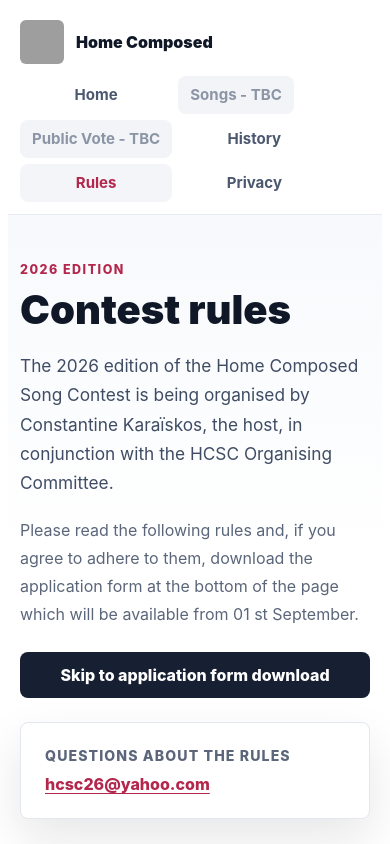
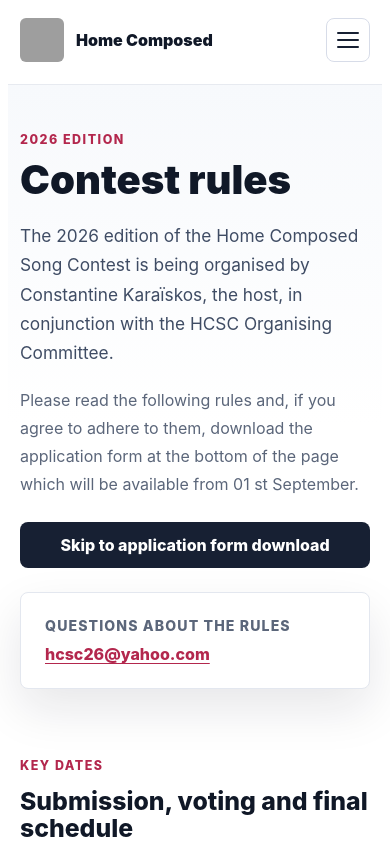
Before and after one commit to Harveyj7/home-composed, an Angular app: page /rules in a window 390 px wide. Shown: the top 844 px of the page. Built offline with nearby package versions, Linux system fonts and the light colour scheme; grey boxes are pictures that could not be loaded.

Commit message:
burger menu

```diff
--- a/src/app/components/home/home.html
+++ b/src/app/components/home/home.html
@@ -21,7 +21,21 @@
         <img src="/assets/hclogo.jpg" alt="Home Composed Song Contest logo" />
       </div>
 
-      <aside class="hero__panel" aria-label="Contest highlights">
+      <article class="feature-copy feature-copy--hero feature-copy--flashing">
+        <p class="eyebrow">Latest update</p>
+        <h2>Submission period has arrived!</h2>
+        <p>
+          Please go to Rules section of the website and get your application forms and songs to us before end of the month! Good Luck! x
+        </p>
+        <a class="button button--primary feature-copy__action" routerLink="/rules">
+          View rules and download the application form
+        </a>
+      </article>
+    </div>
+  </div>
+
+  <section class="content-grid" aria-label="Contest information">
+    <aside class="hero__panel hero__panel--content" aria-label="Contest highlights">
       <div>
         <span class="metric">TBC</span>
         <span class="label">competing countries</span>
@@ -35,20 +49,6 @@
         <span class="label">original songs</span>
       </div>
     </aside>
-    </div>
-  </div>
-
-  <section class="content-grid" aria-label="Contest information">
-    <article class="feature-copy feature-copy--flashing">
-      <p class="eyebrow">Latest update</p>
-      <h2>Submission period has arrived!</h2>
-      <p>
-        Please go to Rules section of the website and get your application forms and songs to us before end of the month! Good Luck! x
-      </p>
-      <a class="button button--primary feature-copy__action" routerLink="/rules">
-        View rules and download the application form
-      </a>
-    </article>
 
     <article class="info-card">
       <h2>What is the Home Composed Song Contest?</h2>
--- a/src/app/components/home/home.scss
+++ b/src/app/components/home/home.scss
@@ -25,7 +25,7 @@
   width: min(1120px, calc(100% - 32px));
   min-height: clamp(520px, 72vh, 760px);
   margin: 0 auto;
-  padding: 88px 0 56px;
+  padding: 56px 0 40px;
 }
 
 .home-aside {
@@ -38,8 +38,9 @@
 
 .home-logo img {
   display: block;
-  width: 90%;
+  width: min(55%, 190px);
   height: auto;
+  margin: 0 auto;
 }
 
 .hero,
@@ -182,6 +183,11 @@ h2 {
   box-shadow: 0 24px 60px rgb(16 24 39 / 10%);
 }
 
+.hero__panel--content {
+  flex: 1 1 40%;
+  align-self: start;
+}
+
 .hero__panel div {
   display: flex;
   gap: 16px;
@@ -320,6 +326,20 @@ h2 {
   padding: clamp(28px, 5vw, 48px);
 }
 
+.feature-copy--hero {
+  flex: none;
+  padding: 24px;
+}
+
+.feature-copy--hero h2 {
+  margin-bottom: 12px;
+  font-size: clamp(1.45rem, 2vw, 1.85rem);
+}
+
+.feature-copy--hero p:not(.eyebrow) {
+  line-height: 1.6;
+}
+
 .feature-copy--flashing {
   animation: latest-update-flash 1.4s ease-in-out infinite alternate;
 }
@@ -421,16 +441,30 @@ h2 {
 }
 
 @media (max-width: 820px) {
+  .home-logo img {
+    margin-top: 20px;
+    width: min(35%, 190px);
+  }
+
   .row-flex {
     flex-direction: column;
     align-items: stretch;
     gap: 28px;
     min-height: auto;
-    padding-top: 56px;
+    padding-top: 24px;
   }
 
   .home-aside {
     flex-basis: auto;
+    order: -1;
+  }
+
+  .home-logo {
+    order: 2;
+  }
+
+  .feature-copy--hero {
+    order: 1;
   }
 
   .hero__panel {
@@ -459,6 +493,10 @@ h2 {
   .content-grid {
     flex-direction: column;
   }
+
+  .hero__panel--content {
+    align-self: stretch;
+  }
 }
 
 @media (max-width: 560px) {
@@ -475,7 +513,8 @@ h2 {
   }
 
   .row-flex {
-    padding-top: 42px;
+    gap: 22px;
+    padding-top: 16px;
   }
 
   h1 {
@@ -511,4 +550,9 @@ h2 {
   .info-card {
     padding: 22px;
   }
+
+  .feature-copy--hero p:not(.eyebrow) {
+    font-size: 0.94rem;
+    line-height: 1.5;
+  }
 }
--- a/src/app/components/nav/nav.html
+++ b/src/app/components/nav/nav.html
@@ -5,16 +5,49 @@
     routerLinkActive="active"
     [routerLinkActiveOptions]="{ exact: true }"
     aria-label="Home Composed Song Contest home"
+    (click)="closeMenu()"
   >
     <img class="site-nav__logo" src="/assets/hclogo.jpg" alt="" aria-hidden="true" />
     <span class="site-nav__title">Home Composed</span>
   </a>
 
-  <div class="site-nav__links">
-    <a routerLink="/" routerLinkActive="active" [routerLinkActiveOptions]="{ exact: true }">Home</a>
+  <button
+    class="site-nav__toggle"
+    [class.site-nav__toggle--open]="isMenuOpen()"
+    type="button"
+    aria-controls="primary-navigation-links"
+    [attr.aria-expanded]="isMenuOpen()"
+    [attr.aria-label]="isMenuOpen() ? 'Close navigation menu' : 'Open navigation menu'"
+    (click)="toggleMenu()"
+  >
+    <span class="site-nav__toggle-icon" aria-hidden="true">
+      <span></span>
+      <span></span>
+      <span></span>
+    </span>
+  </button>
+
+  <div
+    id="primary-navigation-links"
+    class="site-nav__links"
+    [class.site-nav__links--open]="isMenuOpen()"
+  >
+    <a
+      routerLink="/"
+      routerLinkActive="active"
+      [routerLinkActiveOptions]="{ exact: true }"
+      (click)="closeMenu()"
+    >
+      Home
+    </a>
     <div class="site-nav__dropdown">
 <!--      <a class="site-nav__dropdown-trigger" routerLink="/songs" routerLinkActive="active">-->
-      <a class="site-nav__link--tbc" routerLink="/songs" routerLinkActive="active">
+      <a
+        class="site-nav__link--tbc"
+        routerLink="/songs"
+        routerLinkActive="active"
+        (click)="closeMenu()"
+      >
         Songs - TBC
       </a>
 <!--      <div class="site-nav__dropdown-menu" aria-label="Song links">-->
@@ -23,9 +56,16 @@
 <!--        }-->
 <!--      </div>-->
     </div>
-    <a class="site-nav__link--tbc" routerLink="/public-vote" routerLinkActive="active">Public Vote - TBC</a>
-    <a routerLink="/history" routerLinkActive="active">History</a>
-    <a routerLink="/rules" routerLinkActive="active">Rules</a>
-    <a routerLink="/privacy-policy" routerLinkActive="active">Privacy</a>
+    <a
+      class="site-nav__link--tbc"
+      routerLink="/public-vote"
+      routerLinkActive="active"
+      (click)="closeMenu()"
+    >
+      Public Vote - TBC
+    </a>
+    <a routerLink="/history" routerLinkActive="active" (click)="closeMenu()">History</a>
+    <a routerLink="/rules" routerLinkActive="active" (click)="closeMenu()">Rules</a>
+    <a routerLink="/privacy-policy" routerLinkActive="active" (click)="closeMenu()">Privacy</a>
   </div>
 </nav>
--- a/src/app/components/nav/nav.scss
+++ b/src/app/components/nav/nav.scss
@@ -44,6 +44,10 @@
   font-size: 1rem;
   font-weight: 900;
   letter-spacing: 0;
+}
+
+.site-nav__toggle {
+  display: none;
 }
 
 .site-nav__links {
@@ -142,19 +146,132 @@
   background: #b3274d;
 }
 
-@media (max-width: 760px) {
+@media (max-width: 900px) {
   .site-nav {
     display: grid;
+    grid-template-columns: minmax(0, 1fr) auto;
     gap: 12px;
     min-height: auto;
-    padding: 12px 0;
+    padding: 10px 0;
+  }
+
+  .site-nav__toggle {
+    display: inline-flex;
+    align-items: center;
+    justify-content: center;
+    width: 44px;
+    height: 44px;
+    border: 1px solid #d7dce8;
+    border-radius: 8px;
+    background: #ffffff;
+    color: #172033;
+    cursor: pointer;
+    transition:
+      border-color 160ms ease,
+      background 160ms ease,
+      color 160ms ease;
+  }
+
+  .site-nav__toggle:hover,
+  .site-nav__toggle:focus-visible,
+  .site-nav__toggle--open {
+    border-color: #b3274d;
+    background: #fdf2f5;
+    color: #b3274d;
+  }
+
+  .site-nav__toggle:focus-visible {
+    outline: 3px solid rgb(179 39 77 / 24%);
+    outline-offset: 2px;
+  }
+
+  .site-nav__toggle-icon {
+    position: relative;
+    display: block;
+    width: 22px;
+    height: 16px;
+  }
+
+  .site-nav__toggle-icon span {
+    position: absolute;
+    left: 0;
+    display: block;
+    width: 100%;
+    height: 2px;
+    border-radius: 999px;
+    background: currentColor;
+    transition:
+      opacity 180ms ease,
+      transform 180ms ease,
+      top 180ms ease;
+  }
+
+  .site-nav__toggle-icon span:nth-child(1) {
+    top: 0;
+  }
+
+  .site-nav__toggle-icon span:nth-child(2) {
+    top: 7px;
+  }
+
+  .site-nav__toggle-icon span:nth-child(3) {
+    top: 14px;
+  }
+
+  .site-nav__toggle--open .site-nav__toggle-icon span:nth-child(1) {
+    top: 7px;
+    transform: rotate(45deg);
+  }
+
+  .site-nav__toggle--open .site-nav__toggle-icon span:nth-child(2) {
+    opacity: 0;
+  }
+
+  .site-nav__toggle--open .site-nav__toggle-icon span:nth-child(3) {
+    top: 7px;
+    transform: rotate(-45deg);
   }
 
   .site-nav__links {
+    grid-column: 1 / -1;
+    display: grid;
+    grid-template-columns: 1fr;
+    gap: 4px;
+    width: 100%;
+    max-height: 0;
+    overflow: hidden;
+    padding: 0;
+    visibility: hidden;
+    opacity: 0;
+    pointer-events: none;
+    transform: translateY(-6px);
+    transition:
+      max-height 200ms ease,
+      padding 200ms ease,
+      opacity 160ms ease,
+      transform 160ms ease,
+      visibility 0s linear 200ms;
+  }
+
+  .site-nav__links--open {
+    max-height: 420px;
+    padding: 4px 0 10px;
+    visibility: visible;
+    opacity: 1;
+    pointer-events: auto;
+    transform: translateY(0);
+    transition-delay: 0s;
+  }
+
+  .site-nav__links a,
+  .site-nav__dropdown-trigger {
     justify-content: flex-start;
+    width: 100%;
+    box-sizing: border-box;
   }
 
   .site-nav__dropdown-menu {
+    position: static;
     right: auto;
     left: 0;
   }
@@ -165,19 +282,7 @@
     width: min(100% - 24px, 1120px);
   }
 
-  .site-nav__links {
-    display: grid;
-    grid-template-columns: repeat(2, minmax(0, 1fr));
-    width: 100%;
-  }
-
-  .site-nav__links a,
-  .site-nav__dropdown-trigger {
-    justify-content: center;
-  }
-
   .site-nav__dropdown-menu {
-    position: static;
     grid-template-columns: repeat(2, minmax(0, 1fr));
     min-width: 0;
     max-height: 0;
--- a/src/app/components/nav/nav.ts
+++ b/src/app/components/nav/nav.ts
@@ -1,4 +1,4 @@
-import { Component } from '@angular/core';
+import { Component, signal } from '@angular/core';
 import { RouterLink, RouterLinkActive } from '@angular/router';
 
 @Component({
@@ -9,4 +9,13 @@ import { RouterLink, RouterLinkActive } from '@angular/router';
 })
 export class Nav {
   readonly songs = Array.from({ length: 0 }, (_, index) => index + 1);
+  protected readonly isMenuOpen = signal(false);
+
+  protected toggleMenu(): void {
+    this.isMenuOpen.update((isOpen) => !isOpen);
+  }
+
+  protected closeMenu(): void {
+    this.isMenuOpen.set(false);
+  }
 }
```
Lines whose indentation alone changed are shown as unchanged.
